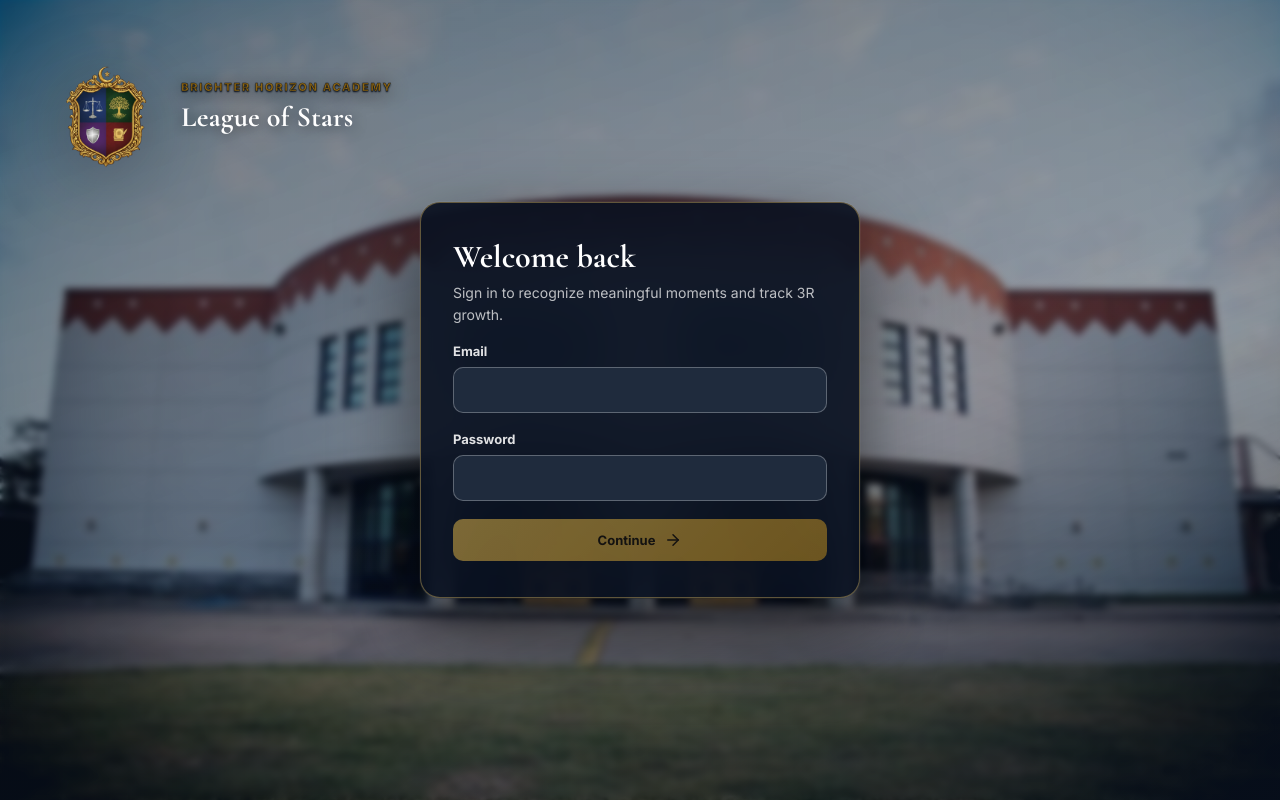
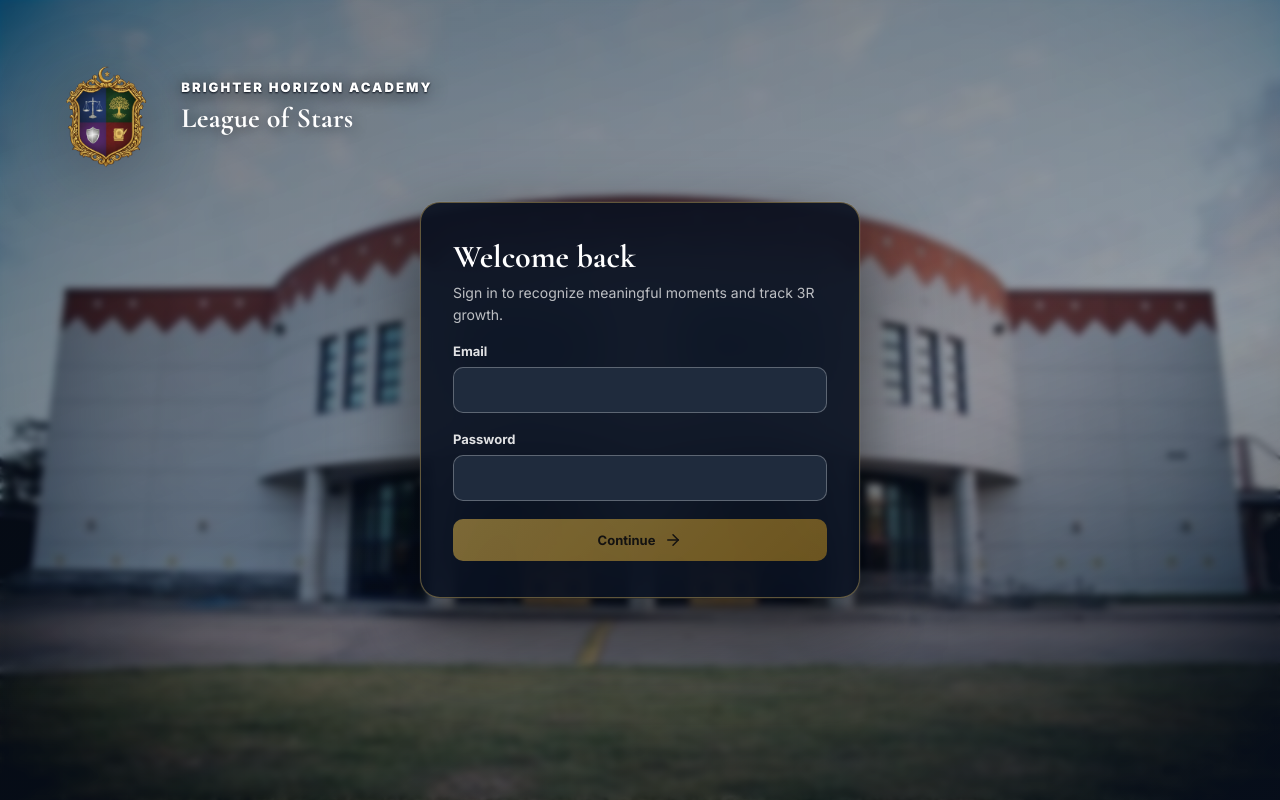
Before and after one commit to moneebsarmad/losv2, a Next.js app in the folder apps/web/: page / in a window 1280 px wide. Built offline with nearby package versions, Linux system fonts and the light colour scheme; no server answers.

Commit message:
Fix academy label color override

```diff
--- a/apps/web/src/app/globals.css
+++ b/apps/web/src/app/globals.css
@@ -120,12 +120,11 @@ button {
   gap: 6px;
 }
 
-.auth-eyebrow {
-  color: #ffe7a3;
+.eyebrow.auth-eyebrow {
+  color: #ffffff;
   font-size: 13px;
   font-weight: 900;
   letter-spacing: 0.16em;
-  -webkit-text-stroke: 0.35px rgba(5, 12, 24, 0.9);
   text-shadow:
     0 1px 2px rgba(5, 12, 24, 1),
     0 3px 18px rgba(5, 12, 24, 0.9);
```
